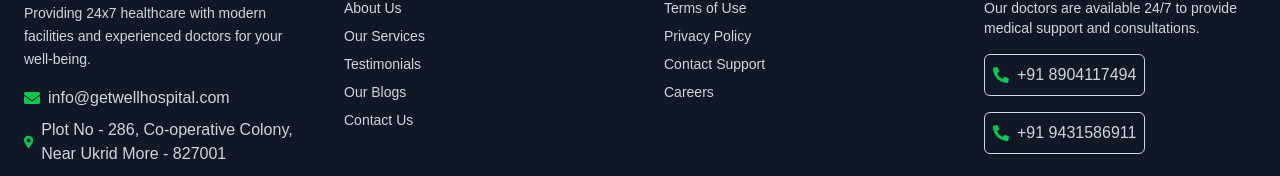
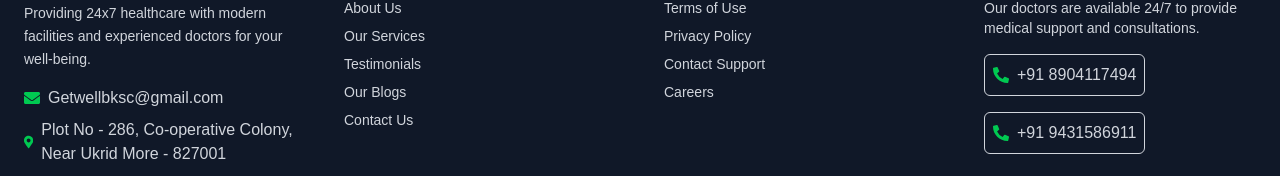
Before and after one commit to chandraguptsharma1/hospital, a Next.js app: page / in a window 1280 px wide. Shown: the part 3828-4004 px from the top of the page. Built offline with nearby package versions, Linux system fonts and the light colour scheme.

Commit message:
icon added

```diff
--- a/src/app/components/Footer.js
+++ b/src/app/components/Footer.js
@@ -24,7 +24,7 @@ export default function Footer() {
             </p>
             <div className="mt-4 flex items-center gap-2">
               <FaEnvelope className="text-green-500" />
-              <span>info@getwellhospital.com</span>
+              <span>Getwellbksc@gmail.com</span>
             </div>
             <div className="mt-2 flex items-center gap-2">
               <FaMapMarkerAlt className="text-green-500" />
--- a/src/app/privacy/page.js
+++ b/src/app/privacy/page.js
@@ -35,8 +35,8 @@ export default function PrivacyPage() {
 
                     <p className="text-gray-600">
                         For privacy-related concerns, contact us at{" "}
-                        <a href="mailto:getwellhospital@gmail.com" className="text-green-600 underline">
-                            getwellhospital@gmail.com
+                        <a href="mailto:Getwellbksc@gmail.com" className="text-green-600 underline">
+                            Getwellbksc@gmail.com
                         </a>
                         .
                     </p>
```
